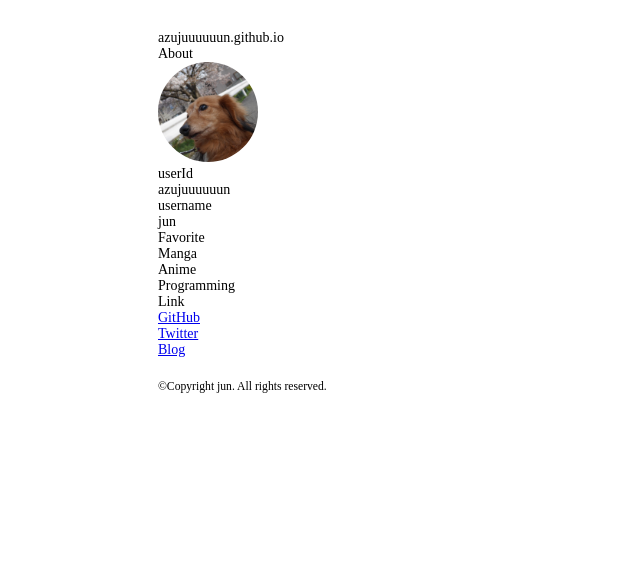
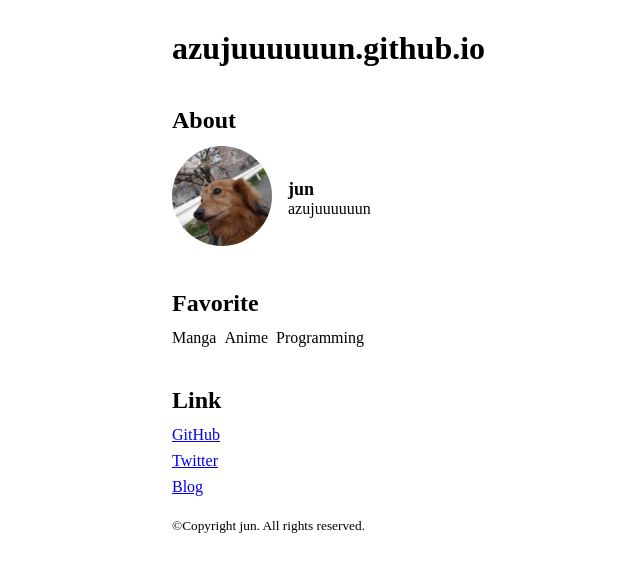
Before and after one commit to azujuuuuuun/azujuuuuuun.github.io, a Next.js app: page / in a window 1280 px wide. Shown: the top 572 px of the page, without its empty margins (167-807 px from the left). Built offline with nearby package versions, Linux system fonts and the light colour scheme.

Commit message:
Apply temporary style

```diff
--- a/src/components/Header/index.tsx
+++ b/src/components/Header/index.tsx
@@ -3,7 +3,15 @@ import React from "react";
 const Header: React.FC = () => {
   return (
     <header>
-      <h1>azujuuuuuun.github.io</h1>
+      <h1
+        style={{
+          fontSize: "3.2rem",
+          fontWeight: "bold",
+          overflowWrap: "break-word",
+        }}
+      >
+        azujuuuuuun.github.io
+      </h1>
     </header>
   );
 };
--- a/src/pages/index.tsx
+++ b/src/pages/index.tsx
@@ -17,37 +17,53 @@ const HomePage: React.FC = () => {
         style={{
           margin: `3rem auto`,
           maxWidth: 650,
-          padding: `0 1rem`,
+          padding: `0 24px`,
         }}
       >
         <Header />
         <main>
-          <section>
-            <h2>About</h2>
+          <section style={{ marginTop: "40px" }}>
+            <h2 style={{ fontSize: "2.4rem", fontWeight: "bold" }}>About</h2>
+            <div
+              style={{
+                display: "flex",
+                alignItems: "center",
+                marginTop: "12px",
+              }}
+            >
               <Avatar
                 src="/img/avatar.jpg"
                 alt="アバター"
                 width={1048}
                 height={1048}
               />
-            <dl>
-              <dt>userId</dt>
-              <dd>azujuuuuuun</dd>
-              <dt>username</dt>
-              <dd>jun</dd>
-            </dl>
+              <div
+                style={{
+                  display: "flex",
+                  flexDirection: "column",
+                  marginLeft: "16px",
+                }}
+              >
+                <span style={{ fontSize: "1.8rem", fontWeight: "bold" }}>
+                  jun
+                </span>
+                <span>azujuuuuuun</span>
+              </div>
+            </div>
           </section>
-          <section>
-            <h2>Favorite</h2>
-            <ul>
+          <section style={{ marginTop: "40px" }}>
+            <h2 style={{ fontSize: "2.4rem", fontWeight: "bold" }}>Favorite</h2>
+            <ul
+              style={{ listStyle: "none", display: "flex", marginTop: "12px" }}
+            >
               <li>Manga</li>
-              <li>Anime</li>
-              <li>Programming</li>
+              <li style={{ marginLeft: "8px" }}>Anime</li>
+              <li style={{ marginLeft: "8px" }}>Programming</li>
             </ul>
           </section>
-          <section>
-            <h2>Link</h2>
-            <ul>
+          <section style={{ marginTop: "40px" }}>
+            <h2 style={{ fontSize: "2.4rem", fontWeight: "bold" }}>Link</h2>
+            <ul style={{ marginTop: "12px" }}>
               <li>
                 <a
                   href="https://github.com/azujuuuuuun"
@@ -57,7 +73,7 @@ const HomePage: React.FC = () => {
                   GitHub
                 </a>
               </li>
-              <li>
+              <li style={{ marginTop: "8px" }}>
                 <a
                   href="https://twitter.com/azujuuuuuun"
                   target="_blank"
@@ -66,7 +82,7 @@ const HomePage: React.FC = () => {
                   Twitter
                 </a>
               </li>
-              <li>
+              <li style={{ marginTop: "8px" }}>
                 <a
                   href="https://azujuuuuuun.hatenablog.com"
                   target="_blank"
--- a/src/styles/global.css
+++ b/src/styles/global.css
@@ -3,7 +3,7 @@ html {
 }
 
 body {
-  font-size: 1.4rem;
+  font-size: 1.6rem;
 }
 
 *,
@@ -23,7 +23,7 @@ h3,
 h4,
 h5,
 h6 {
-  font-size: 1.4rem;
+  font-size: 1.6rem;
   font-weight: normal;
 }
 
```
Lines whose indentation alone changed are shown as unchanged.
